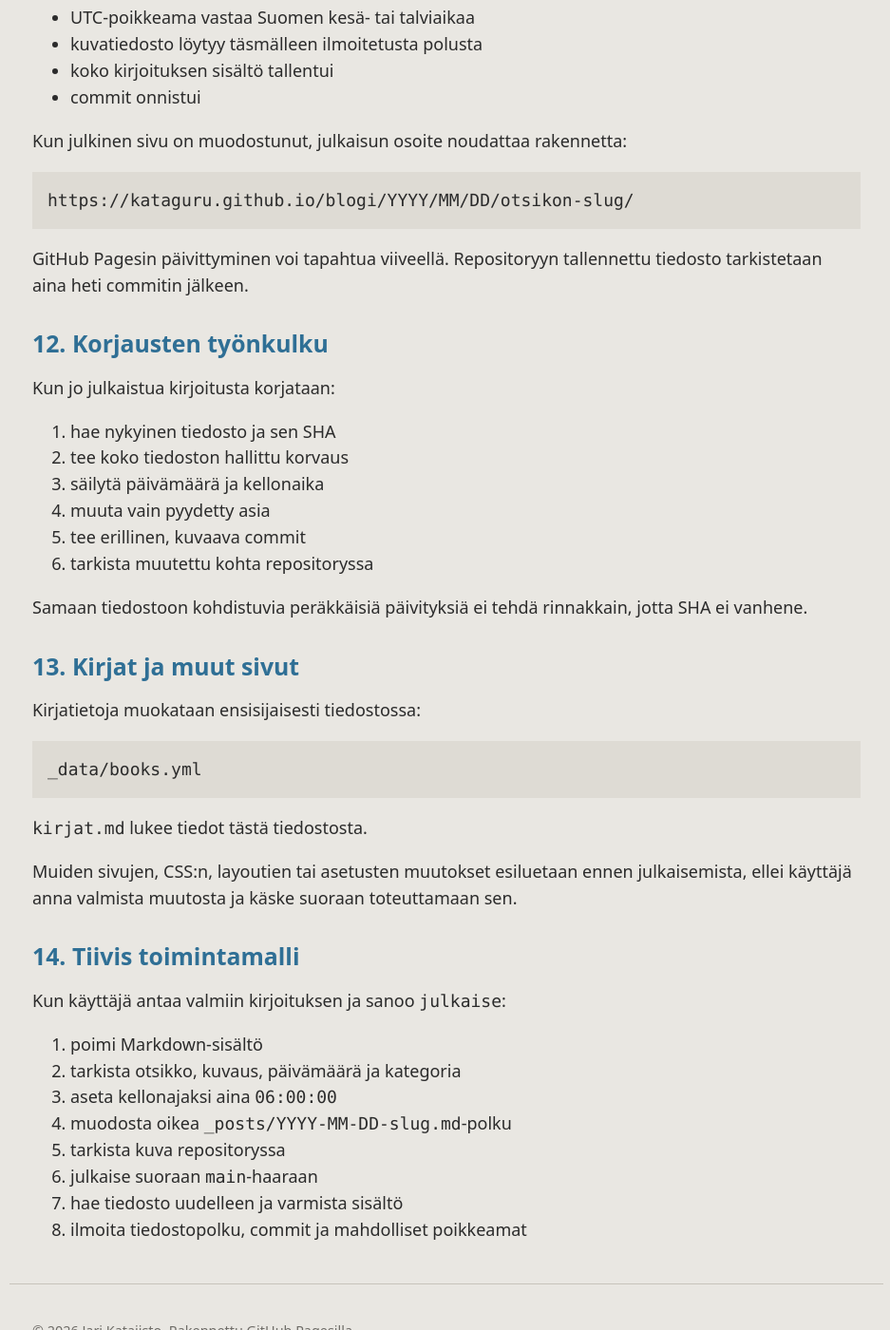
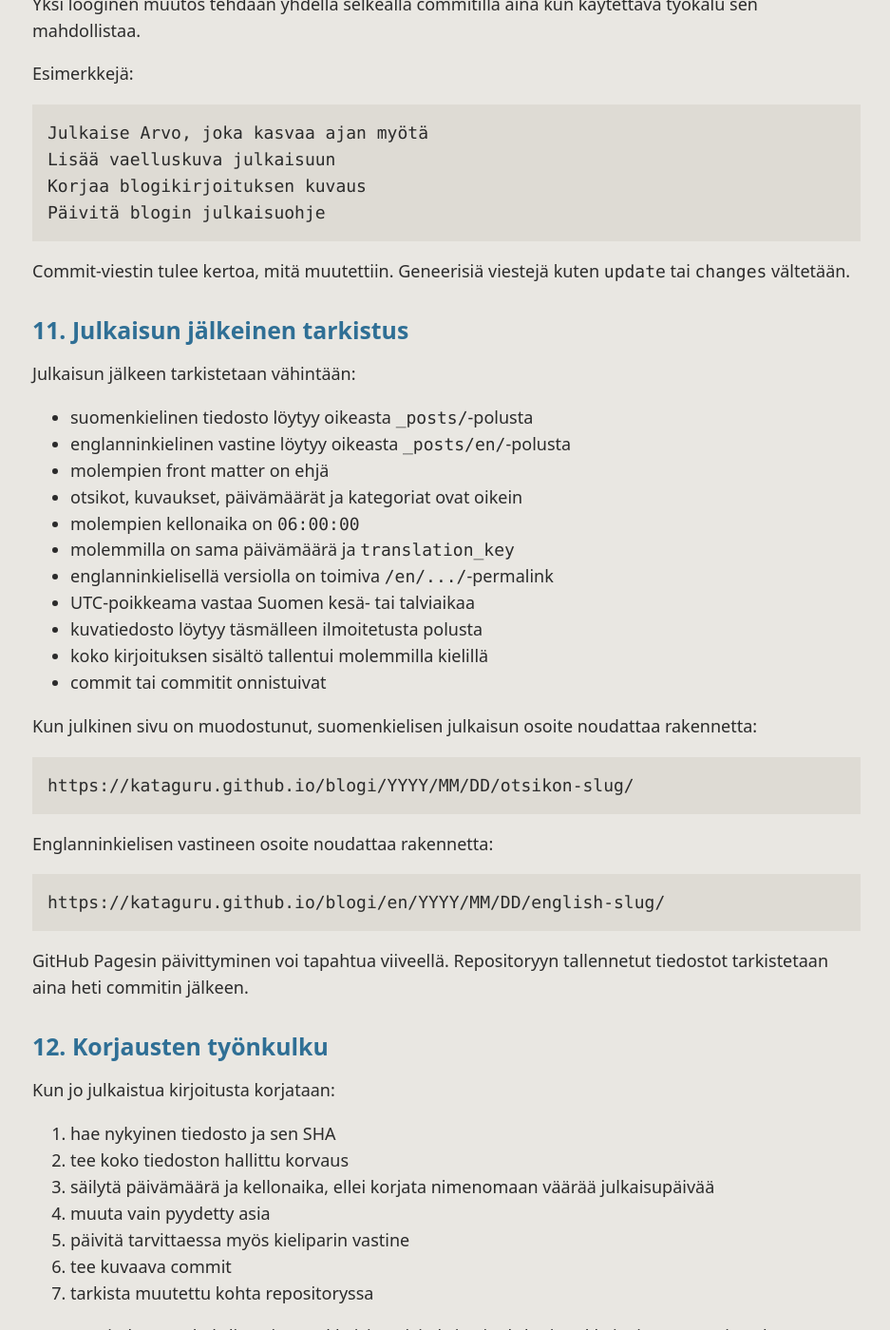
Before and after one commit to kataguru/blogi, a Jekyll site: the page built from PAIVITYSOHJE.md, in a window 1280 px wide and 1400 px high, scrolled down 7544 px. Shown: the whole window at 95% size, without its empty margins (170-1107 px from the left). Built offline with Jekyll 4.4.1, drawn with Linux system fonts in a browser that asks for light colours; our own code applies the rules of GitHub Pages for plain Markdown files; some of the changed text lies outside the part shown.

Commit message:
Täsmennä saman päivän ja kaksikielisen julkaisun säännöt

````diff
--- a/PAIVITYSOHJE.md
+++ b/PAIVITYSOHJE.md
@@ -15,11 +15,14 @@
 
 ## 1.1 Pakollinen kaksikielisyys
 
-Sivusto julkaistaan aina suomeksi ja englanniksi. Uusi julkaisu ei ole valmis ennen kuin molemmat kieliversiot ovat mukana samassa muutoksessa.
+Sivusto julkaistaan aina suomeksi ja englanniksi. Uusi julkaisu ei ole valmis ennen kuin molemmat kieliversiot ovat mukana samassa julkaisutyönkulussa.
+
+Kun käyttäjä pyytää uuden kirjoituksen julkaisemista, englanninkielinen vastine tuotetaan ja julkaistaan automaattisesti. Erillistä pyyntöä englanninkielisestä versiosta ei tarvita.
 
 - Suomenkieliset kirjoitukset ovat kansiossa `_posts/` ja niiden `lang` on `fi`.
 - Englanninkieliset vastineet ovat kansiossa `_posts/en/` ja niiden `lang` on `en`.
 - Kieliparilla on sama `translation_key`.
+- Molemmilla kieliversioilla on sama julkaisupäivä ja kellonaika.
 - Englanninkielisellä kirjoituksella on selkeä englanninkielinen osoite `/en/YYYY/MM/DD/english-slug/`.
 - Staattisten sivujen englanninkieliset vastineet ovat kansiossa `en/`.
 - Suomenkielinen kirjakatalogi on `_data/books.yml` ja englanninkielinen `_data/books_en.yml`.
@@ -78,16 +81,17 @@
 
 ### Julkaisupyyntö
 
-Kun käyttäjä sanoo `julkaise`, se on nimenomainen hyväksyntä julkaista valmis aineisto loppuun asti.
+Kun käyttäjä sanoo `julkaise`, se on nimenomainen hyväksyntä julkaista valmis aineisto loppuun asti molemmilla kielillä.
 
 Tällöin:
 
 1. tarkista tekninen rakenne
 2. tee vain välttämättömät tekniset korjaukset
-3. julkaise suoraan `main`-haaraan
-4. älä pyydä uutta vahvistusta
-5. tarkista repositoryyn tallennettu lopputulos
-6. ilmoita tiedostopolku, commit ja mahdollinen poikkeama
+3. tuota ja tarkista englanninkielinen vastine automaattisesti
+4. julkaise molemmat kieliversiot suoraan `main`-haaraan
+5. älä pyydä uutta vahvistusta
+6. tarkista repositoryyn tallennettu lopputulos molemmilla kielillä
+7. ilmoita tiedostopolut, commitit ja mahdollinen poikkeama
 
 Normaalista blogikirjoituksesta, kuvapäivityksestä tai pienestä sisältökorjauksesta ei tehdä branchia tai pull requestia, ellei käyttäjä pyydä sitä erikseen.
 
@@ -114,10 +118,16 @@
 
 ### 5.2 Tiedostonimi
 
-Kirjoitus tallennetaan kansioon `_posts/` muodossa:
+Suomenkielinen kirjoitus tallennetaan kansioon `_posts/` muodossa:
 
 ```text
 YYYY-MM-DD-otsikon-slug.md
+```
+
+Englanninkielinen vastine tallennetaan kansioon `_posts/en/` muodossa:
+
+```text
+YYYY-MM-DD-english-slug.md
 ```
 
 Slugissa käytetään:
@@ -154,6 +164,7 @@
 - Käytä Helsingin aikavyöhykkeen oikeaa UTC-poikkeamaa: talvella `+0200`, kesällä `+0300`.
 - Front matter alkaa ja päättyy täsmälleen rivillä `---`.
 - Tekstin alkuun ei lisätä erillistä Markdown-otsikkoa, koska sivupohja näyttää `title`-kentän.
+- Kieliparin `date`-arvot ovat identtiset.
 
 ## 6. Julkaisuaika
 
@@ -161,10 +172,14 @@
 
 Tämä sääntö koskee myös tilannetta, jossa julkaisu tehdään myöhemmin saman päivän aikana.
 
-- Päivämäärä määräytyy käyttäjän antaman tai sovitun julkaisupäivän mukaan.
+- Jos käyttäjä antaa tai sopii tietyn julkaisupäivän, käytä sitä.
+- Jos käyttäjä sanoo vain `julkaise` eikä nimeä päivää, julkaisupäivä on julkaisuhetken kuluvan päivän päivämäärä aikavyöhykkeellä `Europe/Helsinki`.
+- Jos kello on jo yli 06:00, julkaisua **ei siirretä seuraavalle päivälle**. Päivä pysyy kuluvana päivänä ja kellonaika asetetaan silti `06:00:00`.
+- Huomista tai muuta tulevaa päivää ei valita ilman käyttäjän nimenomaista pyyntöä.
+- Suomen- ja englanninkielisellä versiolla on aina sama päivämäärä ja kellonaika.
 - Kellonaika asetetaan aina muotoon `06:00:00`.
 - Kesäajalla käytetään `+0300` ja talviajalla `+0200`.
-- Vanhaa kirjoitusta korjattaessa alkuperäistä päivämäärää ja aikaa ei muuteta.
+- Vanhaa kirjoitusta korjattaessa alkuperäistä päivämäärää ja aikaa ei muuteta, ellei korjauksen tarkoitus ole nimenomaan väärän julkaisupäivän korjaaminen.
 - Poikkeavaa kellonaikaa ei käytetä.
 
 Esimerkit:
@@ -256,7 +271,7 @@
 
 ## 10. Commit-käytäntö
 
-Yksi looginen muutos tehdään yhdellä selkeällä commitilla.
+Yksi looginen muutos tehdään yhdellä selkeällä commitilla aina kun käytettävä työkalu sen mahdollistaa.
 
 Esimerkkejä:
 
@@ -273,22 +288,31 @@
 
 Julkaisun jälkeen tarkistetaan vähintään:
 
-- tiedosto löytyy oikeasta `_posts/`-polusta
-- front matter on ehjä
-- otsikko, kuvaus, päivämäärä ja kategoriat ovat oikein
-- kellonaika on `06:00:00`
+- suomenkielinen tiedosto löytyy oikeasta `_posts/`-polusta
+- englanninkielinen vastine löytyy oikeasta `_posts/en/`-polusta
+- molempien front matter on ehjä
+- otsikot, kuvaukset, päivämäärät ja kategoriat ovat oikein
+- molempien kellonaika on `06:00:00`
+- molemmilla on sama päivämäärä ja `translation_key`
+- englanninkielisellä versiolla on toimiva `/en/.../`-permalink
 - UTC-poikkeama vastaa Suomen kesä- tai talviaikaa
 - kuvatiedosto löytyy täsmälleen ilmoitetusta polusta
-- koko kirjoituksen sisältö tallentui
-- commit onnistui
+- koko kirjoituksen sisältö tallentui molemmilla kielillä
+- commit tai commitit onnistuivat
 
-Kun julkinen sivu on muodostunut, julkaisun osoite noudattaa rakennetta:
+Kun julkinen sivu on muodostunut, suomenkielisen julkaisun osoite noudattaa rakennetta:
 
 ```text
 https://kataguru.github.io/blogi/YYYY/MM/DD/otsikon-slug/
 ```
 
-GitHub Pagesin päivittyminen voi tapahtua viiveellä. Repositoryyn tallennettu tiedosto tarkistetaan aina heti commitin jälkeen.
+Englanninkielisen vastineen osoite noudattaa rakennetta:
+
+```text
+https://kataguru.github.io/blogi/en/YYYY/MM/DD/english-slug/
+```
+
+GitHub Pagesin päivittyminen voi tapahtua viiveellä. Repositoryyn tallennetut tiedostot tarkistetaan aina heti commitin jälkeen.
 
 ## 12. Korjausten työnkulku
 
@@ -296,10 +320,11 @@
 
 1. hae nykyinen tiedosto ja sen SHA
 2. tee koko tiedoston hallittu korvaus
-3. säilytä päivämäärä ja kellonaika
+3. säilytä päivämäärä ja kellonaika, ellei korjata nimenomaan väärää julkaisupäivää
 4. muuta vain pyydetty asia
-5. tee erillinen, kuvaava commit
-6. tarkista muutettu kohta repositoryssa
+5. päivitä tarvittaessa myös kieliparin vastine
+6. tee kuvaava commit
+7. tarkista muutettu kohta repositoryssa
 
 Samaan tiedostoon kohdistuvia peräkkäisiä päivityksiä ei tehdä rinnakkain, jotta SHA ei vanhene.
 
@@ -320,10 +345,14 @@
 Kun käyttäjä antaa valmiin kirjoituksen ja sanoo `julkaise`:
 
 1. poimi Markdown-sisältö
-2. tarkista otsikko, kuvaus, päivämäärä ja kategoria
-3. aseta kellonajaksi aina `06:00:00`
-4. muodosta oikea `_posts/YYYY-MM-DD-slug.md`-polku
-5. tarkista kuva repositoryssa
-6. julkaise suoraan `main`-haaraan
-7. hae tiedosto uudelleen ja varmista sisältö
-8. ilmoita tiedostopolku, commit ja mahdolliset poikkeamat
+2. lue `README.md`, `STYLE.md` ja `PAIVITYSOHJE.md`
+3. tarkista otsikko, kuvaus ja kategoria
+4. jos päivää ei ole annettu, käytä kuluvan päivän päivämäärää `Europe/Helsinki`-aikavyöhykkeellä; älä siirrä julkaisua huomiselle vaikka klo 06:00 olisi jo ohitettu
+5. aseta kellonajaksi aina `06:00:00`
+6. muodosta suomenkielinen `_posts/YYYY-MM-DD-slug.md`
+7. tuota toimituksellisesti tarkistettu englanninkielinen vastine automaattisesti ja muodosta `_posts/en/YYYY-MM-DD-english-slug.md`
+8. käytä molemmissa samaa päivämäärää, kellonaikaa ja `translation_key`-arvoa
+9. tarkista kuva repositoryssa ja käytä samaa kuvaa molemmissa kieliversioissa
+10. julkaise molemmat kieliversiot suoraan `main`-haaraan ilman erillistä englanninkielisen version pyyntöä
+11. hae molemmat tiedostot uudelleen ja varmista sisältö, front matter, permalink ja kieliparin linkitys
+12. ilmoita tiedostopolut, commitit ja mahdolliset poikkeamat
````
